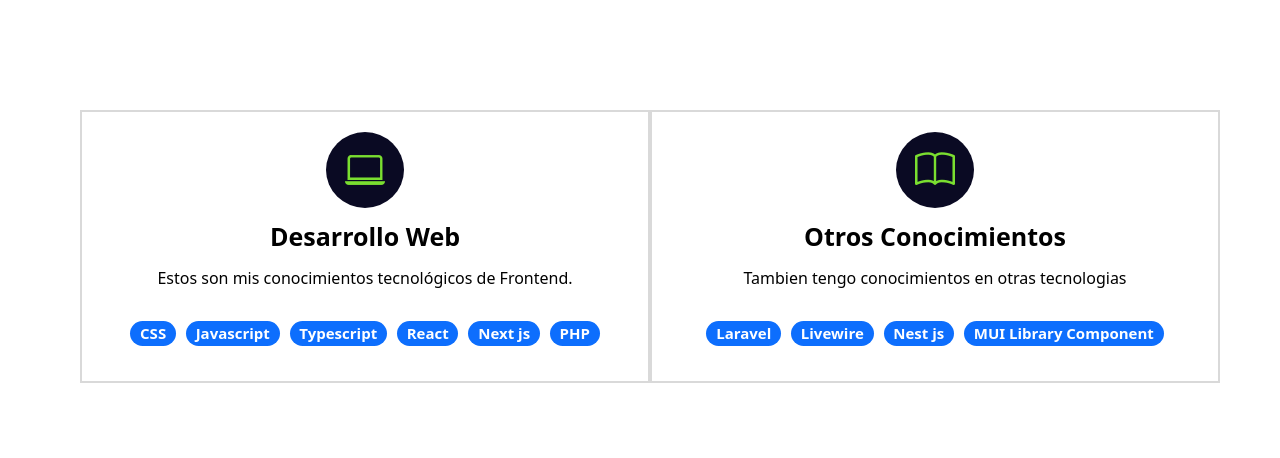
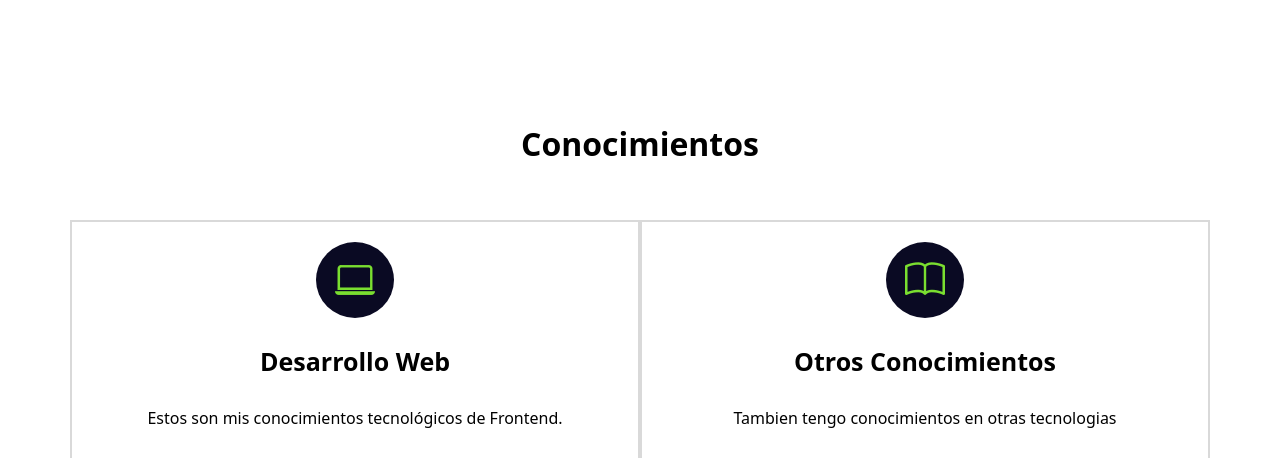
Before and after one commit to SK-ClaudioBustos/portafolio-react, a React (Create React App) app: page / in a window 1280 px wide. Shown: the part 494-952 px from the top of the page. Built offline with nearby package versions, Linux system fonts and the light colour scheme.

Commit message:
better style

```diff
--- a/src/components/SeccionExperiencia/SeccionExperiencia.css
+++ b/src/components/SeccionExperiencia/SeccionExperiencia.css
@@ -1,3 +1,7 @@
+.section-exp {
+  margin-bottom: 40px;
+}
+
 .section-exp .experiencia-titulo {
   font-size: 2rem;
   padding: 15px 0;
--- a/src/components/Skill/Skill.css
+++ b/src/components/Skill/Skill.css
@@ -1,8 +1,19 @@
 .skill {
-  padding: 40px 40px 60px 60px;
+  padding: 40px 60px;
   background-color: #fff;
   color: #000;
+  margin-bottom: 40px;
 }
+
+.skill-titulo {
+  font-size: 2rem;
+  padding: 15px 0;
+  font-family: system-ui, Arial;
+  font-weight: 900;
+  color: #000;
+  margin-bottom: 42px;
+}
+
 .skill .columna {
   padding: 20px;
   border: 2px solid rgba(128, 128, 128, 0.3019607843);
--- a/src/components/Skill/Skill.tsx
+++ b/src/components/Skill/Skill.tsx
@@ -1,11 +1,14 @@
+import { useTranslation } from "react-i18next";
 import SkillItem from "../SkillItem/SkillItem";
 import useGetData from "./itemsData";
 import "./Skill.css";
 
 function Skill(): JSX.Element {
+  const { t } = useTranslation("global");
   const itemsData = useGetData();
   return (
     <section id="section-skill" className="skill seccion-clara">
+      <h2 className="skill-titulo">{t("skills.title")}</h2>
       <div className="container text-center">
         <div className="row">
           {
--- a/src/translations/en/global.json
+++ b/src/translations/en/global.json
@@ -15,6 +15,7 @@
         "introduction": "I am a Systems Analyst student, I am dedicated to software development, at the moment I am studying a Systems Analyst career and doing an internship, among my hobbies I like to draw, do calisthenics and distract myself with video games"
     },
     "skills": {
+        "title": "Skills",
         "s1": {
             "title": "Web Development",
             "body": "These are my Frontend technology skills."
--- a/src/translations/es/global.json
+++ b/src/translations/es/global.json
@@ -15,6 +15,7 @@
 		"introduction": "Soy estudiante de la carrera analista de sistemas, me dedico al desarrollo de software, en este momento me encuentro cursando la carrera Analista de Sistemas y realizando una pasantía, dentro de mis hobbies me gusta dibujar, realizar calistenia y distraerme con videojuegos"
 	},
 	"skills": {
+		"title": "Conocimientos",
 		"s1": {
 			"title": "Desarrollo Web",
 			"body": "Estos son mis conocimientos tecnológicos de Frontend."
```
